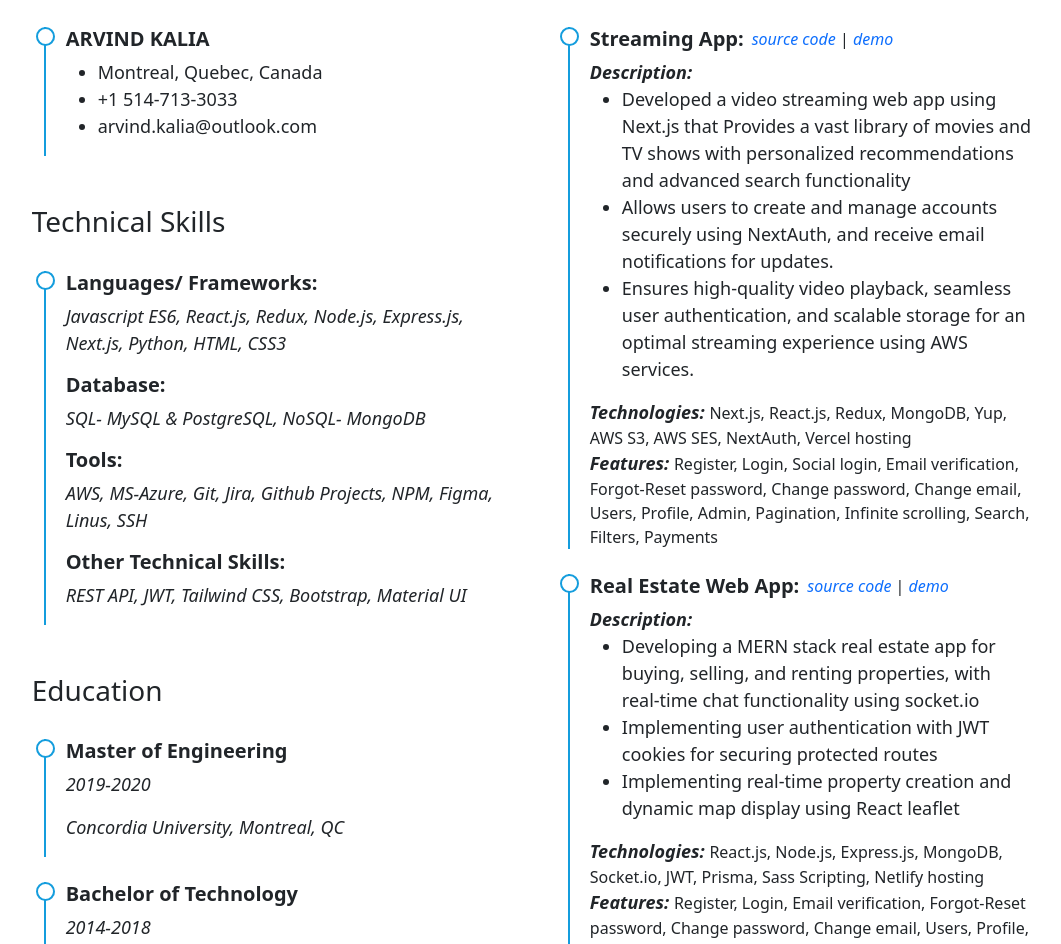
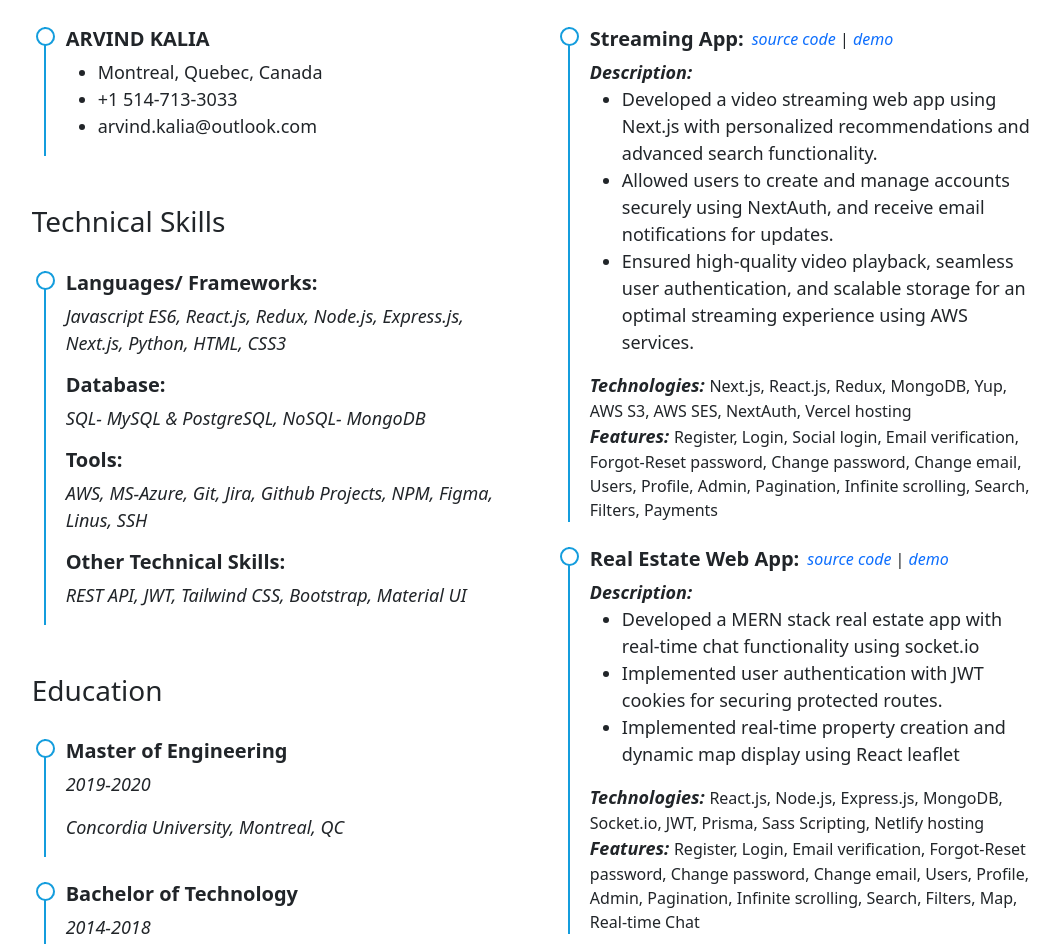
Before and after one commit to ArvindKalia/Portfolio-website, a plain HTML site: page index.html in a window 1280 px wide. Shown: the part 2776-3720 px from the top of the page, without its empty margins (201-1262 px from the left). Drawn offline with nearby package versions, Linux system fonts and the light colour scheme.

Commit message:
overview2

```diff
--- a/index.html
+++ b/index.html
@@ -382,9 +382,11 @@
                                 </div>
                                 <strong>Description:</strong>
                                 <ul>
-                                    <li>Developed a video streaming web app using Next.js that Provides a vast library of movies and TV shows with personalized recommendations and advanced search functionality</li>
-                                    <li>Allows users to create and manage accounts securely using NextAuth, and receive email notifications for updates.</li>
-                                    <li>Ensures high-quality video playback, seamless user authentication, and scalable storage for an optimal streaming experience using AWS services.</li>
+                                    <li>Developed a video streaming web app using Next.js with personalized recommendations and advanced search
+                                        functionality.</li>
+                                    <li>Allowed users to create and manage accounts securely using NextAuth, and receive email notifications for updates.</li>
+                                    <li>Ensured high-quality video playback, seamless user authentication, and scalable storage for an optimal streaming
+                                        experience using AWS services.</li>
                                 </ul>
                                 <strong>Technologies: </strong> Next.js, React.js, Redux, MongoDB, Yup, AWS S3, AWS SES,
                                 NextAuth, Vercel hosting
@@ -402,12 +404,10 @@
                                 </div>
                                 <strong>Description:</strong>
                                 <ul>
-                                    <li>Developing a MERN stack real estate app for buying, selling, and renting
-                                        properties, with real-time chat functionality using socket.io</li>
-                                    <li>Implementing user authentication with JWT cookies for securing protected routes
+                                    <li>Developed a MERN stack real estate app with real-time chat functionality using socket.io</li>
+                                    <li>Implemented user authentication with JWT cookies for securing protected routes.
                                     </li>
-                                    <li>Implementing real-time property creation and dynamic map display using React
-                                        leaflet</li>
+                                    <li>Implemented real-time property creation and dynamic map display using React leaflet</li>
                                 </ul>
                                 <strong>Technologies: </strong> React.js, Node.js, Express.js, MongoDB, Socket.io, JWT,
                                 Prisma, Sass Scripting, Netlify hosting
@@ -441,20 +441,19 @@
                                 Searching & Filtering, Users, Admin
                             </div>
 
+                            <h3>Certifications</h3>
+                            <div class="row p-4 certification">
+                                <ul>
+
+                                    <li>freeCodeCamp (300 hours/course):</li>
+                                    <a href="https://www.freecodecamp.org/certification/arvindkalia/responsive-web-design">Responsive Web Design</a>
+                                </ul>
+                            </div>
                         </div>
 
                     </div>
                 </div>
                 <br><br>
-
-                        </div>
-                        <h3>Certifications</h3>
-                        <div class="row p-4 certification">
-                            <ul>
-
-                                <li>freeCodeCamp (300 hours/course):</li>
-                                <a href="">Responsive Web Design</a>
-                            </ul>
                         </div>
                     </div>
                 </div>
```
